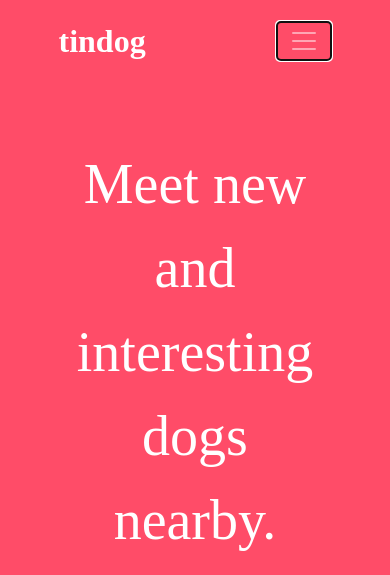
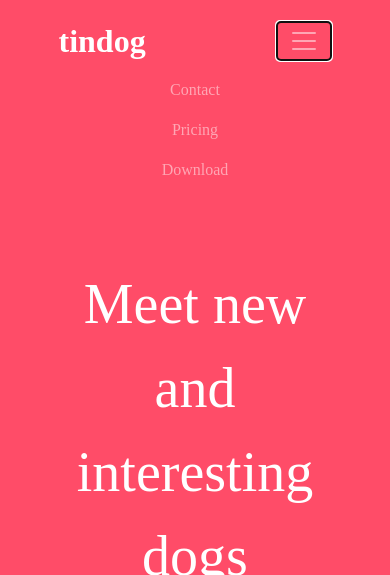
Before and after one commit to BinyeOnyia/TinDog, a plain HTML site: page index.html in a window 390 px wide. Both pictures are taken after a click on the button 303 px from the left and 40 px from the top of the page. Shown: the top 575 px of the page. Drawn offline with nearby package versions, Linux system fonts and the light colour scheme; a web font is replaced by a local one.

Commit message:
I fixed the nav-bar

```diff
--- a/css/styles.css
+++ b/css/styles.css
@@ -18,6 +18,10 @@ body {
 }
 
 /* sections */
+.colored-section {
+  background-color: #ff4c68;
+  color: #fff;
+}
 
 .white-section {
   background-color: #fff;
--- a/index.html
+++ b/index.html
@@ -28,19 +28,21 @@
 
 <body>
 
-  <section id="title">
+  <section class="colored-section" id="title">
+
     <div class="container-fluid">
 
       <!-- Nav Bar -->
+
       <nav class="navbar navbar-expand-lg navbar-dark">
 
         <a class="navbar-brand" href="">tindog</a>
 
-        <button class="navbar-toggler" type="button" data-toggle="collapse" data-target="#navbarSupportedContent" aria-controls="navbarSupportedContent" aria-expanded="false" aria-label="Toggle navigation">
-          <span class="navbar-toggler-icon"></span>
+        <button class="navbar-toggler" type="button" data-toggle="collapse" data-target="#navbarTogglerDemo02">
+            <span class="navbar-toggler-icon"></span>
         </button>
 
-        <div class="collapse navbar-collapse" id="navbaToggleDemo02">
+        <div class="collapse navbar-collapse" id="navbarTogglerDemo02">
 
           <ul class="navbar-nav ml-auto">
             <li class="nav-item">
@@ -53,6 +55,7 @@
               <a class="nav-link" href="#cta">Download</a>
             </li>
           </ul>
+
         </div>
       </nav>
 
```
